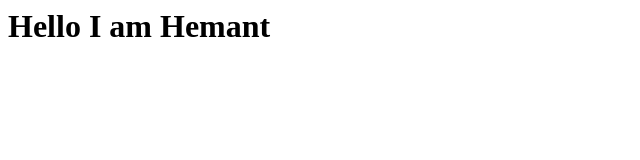
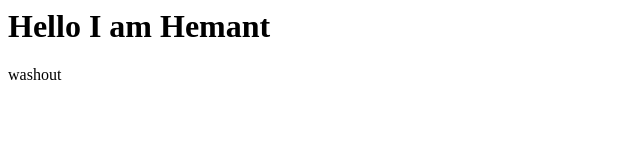
Before and after one commit to HemantZore/test, a plain HTML site: page index.html in a window 1280 px wide. Shown: the full height of the page, 0-640 px from the left. Drawn offline with Linux system fonts and the light colour scheme.

Commit message:
Update index.html

```diff
--- a/index.html
+++ b/index.html
@@ -2,5 +2,6 @@
   <head></head>
   <body>
     <h1>Hello I am Hemant</h1>
+    <div>washout</div>
   </body>
 </html>
```
